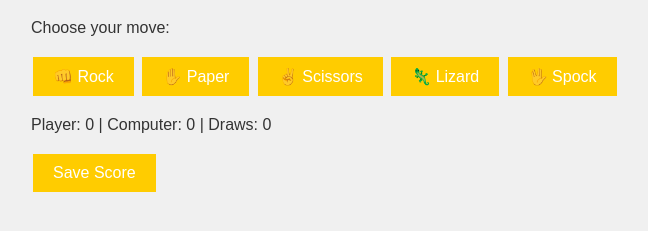
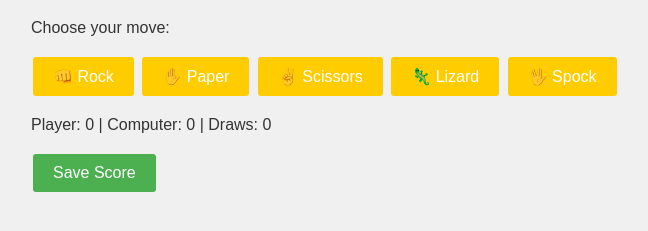
Before and after one commit to ledetav/BaMoP2023, a plain HTML site: page homeworks/JavaScript/Rock Paper Scissors Lizard Spock [06.05.2023]/index.html in a window 1280 px wide. Shown: the part 89-320 px from the top of the page, without its empty margins (209-857 px from the left). Drawn offline with Linux system fonts and the light colour scheme.

Commit message:
update Rock Paper Scissors Lizard Spock [CSS]

```diff
--- a/homeworks/JavaScript/Rock Paper Scissors Lizard Spock [06.05.2023]/style.css
+++ b/homeworks/JavaScript/Rock Paper Scissors Lizard Spock [06.05.2023]/style.css
@@ -19,4 +19,16 @@ body .container button {
   font-size: 16px;
   margin: 4px 2px;
   cursor: pointer;
+  border-radius: 3px;
+  transition: background-color 0.3s;
 }
+body .container button:hover {
+  background-color: #c7a105;
+}
+body .container #save-button {
+  background-color: #4CAF50;
+  transition: background-color 0.3s;
+}
+body .container #save-button:hover {
+  background-color: #1e7221;
+}
```
